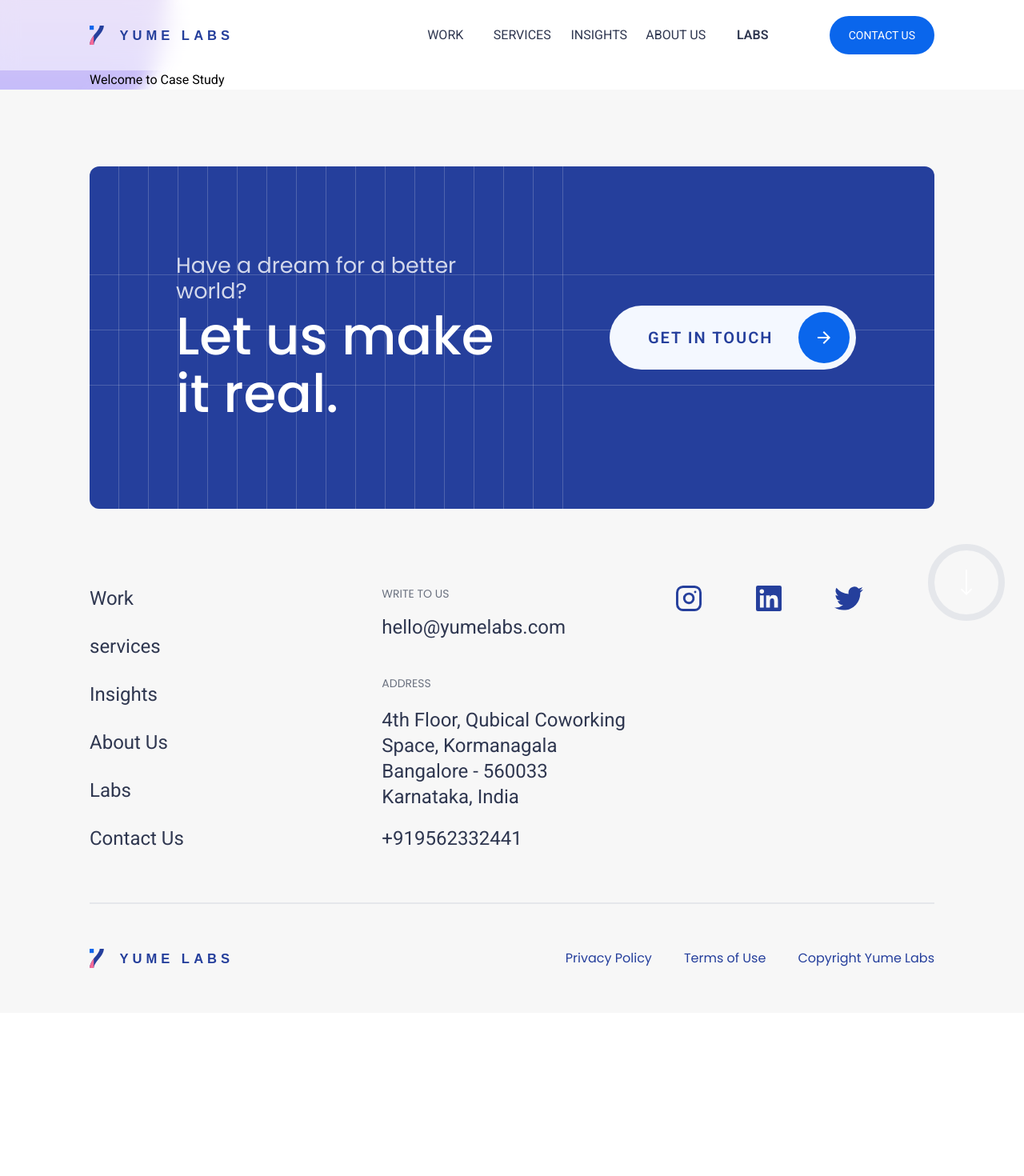
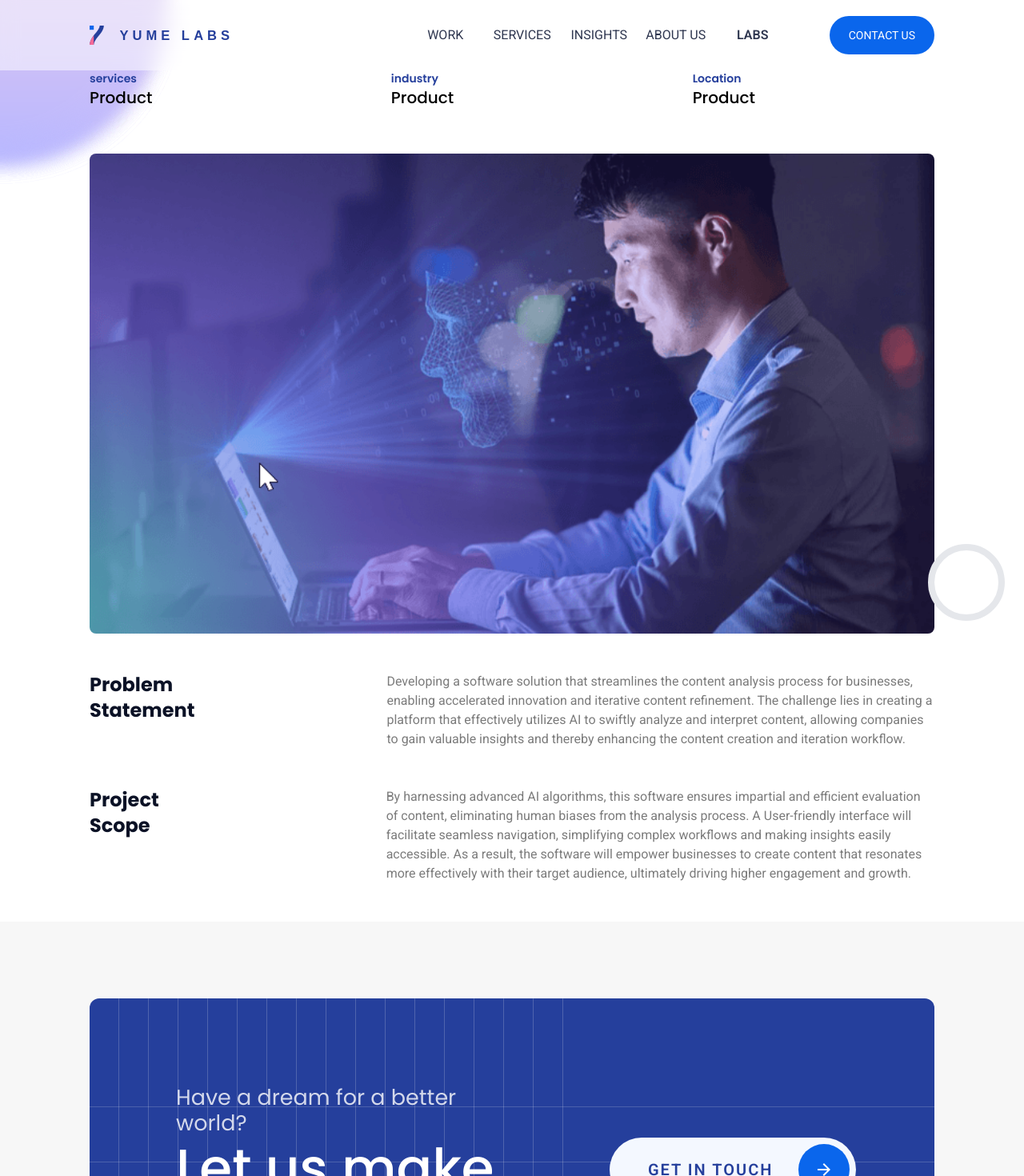
Before and after one commit to primathonacademy/april-batch-live-project, a React (Vite) app: page /case-study in a window 1280 px wide. Shown: the top 1470 px of the page at 80% size. Before the commit the page ends 1266 px from the top, so only its background shows below. Built offline with nearby package versions, Linux system fonts and the light colour scheme; a web font is replaced by a local one.

Commit message:
[Feature] : Add statement section component

```diff
--- a/src/assets/index.js
+++ b/src/assets/index.js
@@ -32,3 +32,4 @@ export {default as partnergrid} from '/src/assets/images/grid5.png';
 export {default as nabarun} from '/src/assets/images/nabarun.png';
 export {default as pritamSaha} from '/src/assets/images/pritamSaha.png';
 export {default as author} from '/src/assets/images/author.png';
+export {default as statementBgImage} from '/src/assets/images/statementbg.png';
--- /dev/null
+++ b/src/pages/case-study/StatementSection.jsx
@@ -0,0 +1,56 @@
+import { statementBgImage } from '../../assets';
+
+const StatementSection = () => {
+    return (
+        <div className="px-6 md:px-16 lg:px-20 xl:px-28 2xl:px-36">
+            <div className="lg:flex md:flex justify-between lg:pr-56 md:pr-32">
+                <div className="pb-4 font-poppins">
+                    <h3 className="text-sm text-accent-blue font-semibold">services</h3>
+                    <h2 className="font-medium text-xl">Product</h2>
+                </div>
+                <div className="pb-4 font-poppins">
+                    <h3 className="text-sm text-accent-blue font-semibold">industry</h3>
+                    <h2 className="font-medium text-xl">Product</h2>
+                </div>
+                <div className="font-poppins">
+                    <h3 className="text-sm text-accent-blue font-semibold">Location</h3>
+                    <h2 className="font-medium text-xl">Product</h2>
+                </div>
+            </div>
+            <div className="pb-12 pt-10">
+                <img
+                    src={statementBgImage}
+                    alt="statement image"
+                    className="lg:h-[75vh] md:h-[70vh] h-[90vh] 2xl:w-full w-full rounded-lg object-cover"
+                />
+            </div>
+            <div className="pb-12 lg:flex md:flex justify-center gap-64 lg:gap-60 md:gap-32">
+                <div className="font-bold pb-3 lg:pb-0 md:pb-0 font-poppins text-fade-black">
+                    <h2 className="text-xl md:text-2xl">Problem</h2>
+                    <h2 className="text-xl md:text-2xl">Statement</h2>
+                </div>
+                <p className="font-roboto text-section-box-paragraph-color">
+                    Developing a software solution that streamlines the content analysis process for businesses,
+                    enabling accelerated innovation and iterative content refinement. The challenge lies in creating a
+                    platform that effectively utilizes AI to swiftly analyze and interpret content, allowing companies
+                    to gain valuable insights and thereby enhancing the content creation and iteration workflow.
+                </p>
+            </div>
+            <div className="pb-12 lg:flex md:flex justify-center gap-64 lg:gap-60 md:gap-32">
+                <div className="font-bold pb-3 lg:pb-0 md:pb-0 font-poppins text-fade-black">
+                    <h2 className="text-xl md:text-2xl">Project</h2>
+                    <h2 className="text-xl md:text-2xl">Scope</h2>
+                </div>
+                <p className="pl-0 md:pl-11 lg:pl-11 font-roboto text-section-box-paragraph-color">
+                    By harnessing advanced AI algorithms, this software ensures impartial and efficient evaluation of
+                    content, eliminating human biases from the analysis process. A User-friendly interface will
+                    facilitate seamless navigation, simplifying complex workflows and making insights easily accessible.
+                    As a result, the software will empower businesses to create content that resonates more effectively
+                    with their target audience, ultimately driving higher engagement and growth.
+                </p>
+            </div>
+        </div>
+    );
+};
+
+export default StatementSection;
--- a/src/pages/case-study/index.jsx
+++ b/src/pages/case-study/index.jsx
@@ -1,5 +1,11 @@
+import StatementSection from "./StatementSection";
+
 const CaseStudy = () => {
-    return <div className="px-6 md:px-16 lg:px-20 xl:px-28 2xl:px-36">Welcome to Case Study</div>;
+    return (
+    <div>
+        <StatementSection/>
+    </div>
+    );
 };
 
 export default CaseStudy;
```
Also changed, not shown: src/assets/images/statementbg.png (added).
